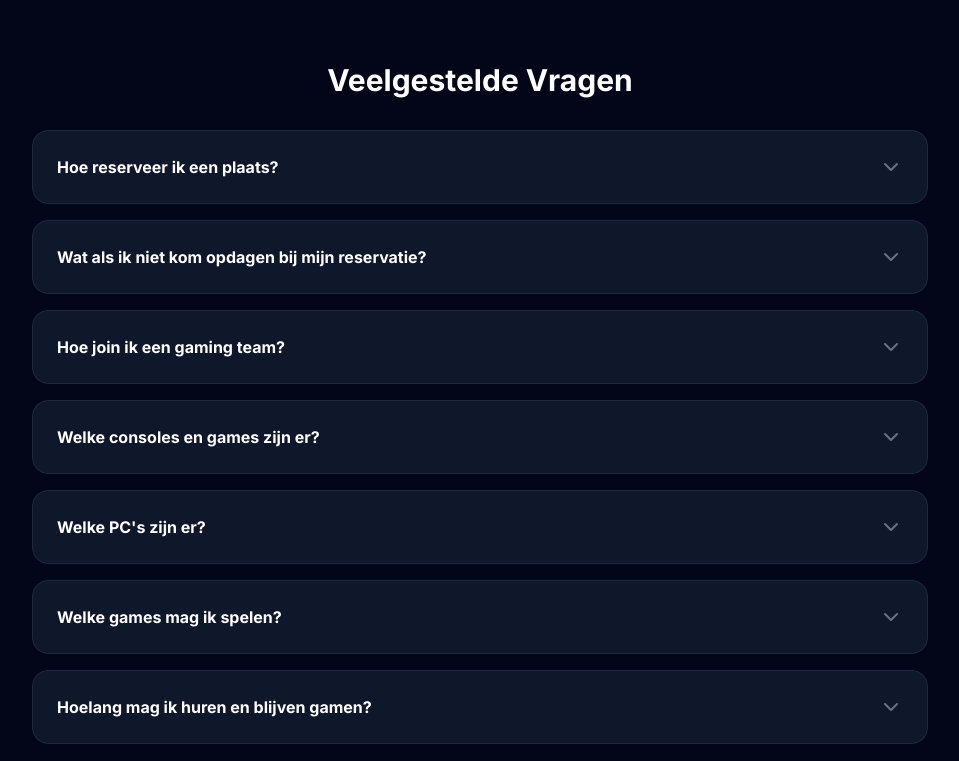
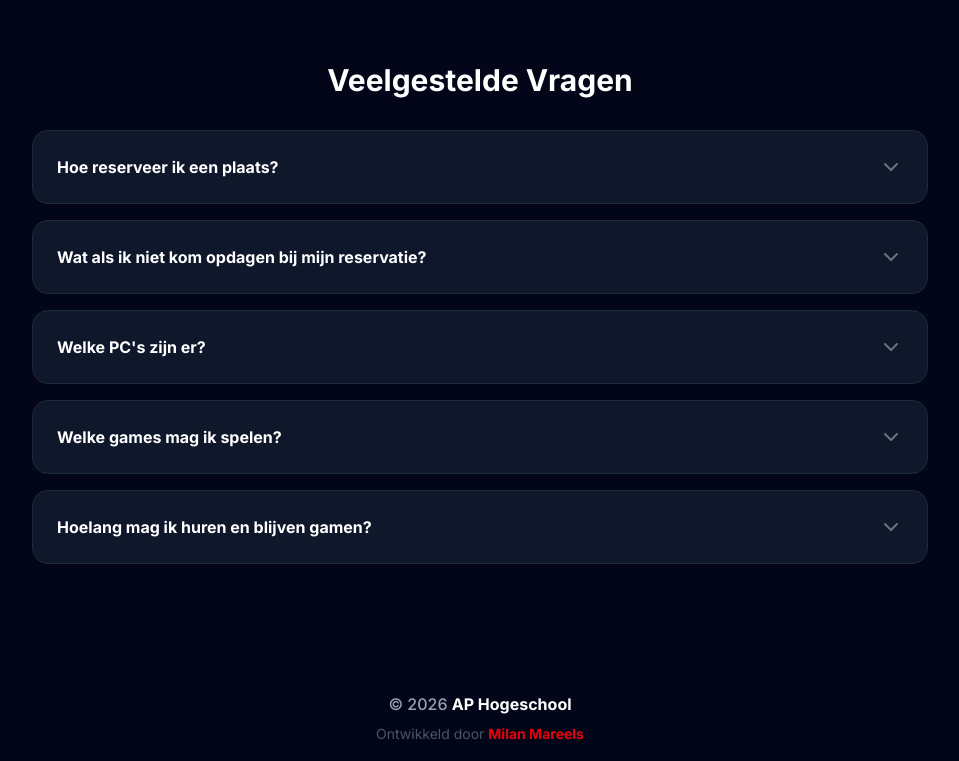
Before and after one commit to MilanMareels/ap-gaming-hub, a Next.js app: page /info in a window 1280 px wide. Shown: the part 583-1344 px from the top of the page, without its empty margins (160-1119 px from the left). Built offline with nearby package versions, Linux system fonts and the light colour scheme; no server answers; the database is empty.

Commit message:
feat: change in rooster

```diff
--- /dev/null
+++ b/app/data/faq.ts
@@ -0,0 +1,22 @@
+export const faqs = [
+  {
+    question: "Hoe reserveer ik een plaats?",
+    answer: "Ga naar de 'Reservations' pagina via het menu. Vul je studentennummer en AP-email in, kies of je een PC of PS5 wilt gebruiken, en selecteer een beschikbaar tijdslot.",
+  },
+  {
+    question: "Wat als ik niet kom opdagen bij mijn reservatie?",
+    answer: "Als je verhinderd bent, annuleer dan tijdig via Discord of mail. Bij een 'no-show' zonder afmelding krijg je een waarschuwing. Bij herhaling kan je account tijdelijk geblokkeerd worden.",
+  },
+  {
+    question: "Welke PC's zijn er?",
+    answer: "Onze e-sports ruimte beschikt over High-End gaming PC's met krachtige RTX 40-series videokaarten en snelle processoren, gekoppeld aan 240Hz monitoren voor competitieve gameplay.",
+  },
+  {
+    question: "Welke games mag ik spelen?",
+    answer: "Je mag alle vooraf geïnstalleerde games spelen (o.a. Valorant, LoL, CS2, Overwatch 2). Het installeren van eigen software of illegale content is streng verboden.",
+  },
+  {
+    question: "Hoelang mag ik huren en blijven gamen?",
+    answer: "Je kan maximaal 2 uur per dag reserveren. Dit limiet zorgt ervoor dat zoveel mogelijk studenten gebruik kunnen maken van de faciliteiten.",
+  },
+];
--- a/app/info/page.tsx
+++ b/app/info/page.tsx
@@ -5,6 +5,7 @@ import { doc, getDoc } from "firebase/firestore";
 import { Shield, MessageCircle, ChevronDown, ChevronUp, ClipboardList } from "lucide-react";
 import { db } from "../lib/firebase";
 import { ScrollReveal } from "../components/ScrollReveal";
+import { faqs } from "../data/faq";
 
 export default function InfoPage() {
   const [openIndex, setOpenIndex] = useState<number | null>(null);
@@ -20,38 +21,6 @@ export default function InfoPage() {
     };
     fetchSettings();
   }, []);
-
-  const faqs = [
-    {
-      question: "Hoe reserveer ik een plaats?",
-      answer: "Ga naar de 'Reservations' pagina via het menu. Vul je studentennummer en AP-email in, kies of je een PC of PS5 wilt gebruiken, en selecteer een beschikbaar tijdslot.",
-    },
-    {
-      question: "Wat als ik niet kom opdagen bij mijn reservatie?",
-      answer:
-        "Als je verhinderd bent, annuleer dan tijdig via Discord of mail. Bij een 'no-show' zonder afmelding krijg je een waarschuwing. Bij herhaling kan je account tijdelijk geblokkeerd worden.",
-    },
-    {
-      question: "Hoe join ik een gaming team?",
-      answer: "",
-    },
-    {
-      question: "Welke consoles en games zijn er?",
-      answer: "We hebben meerdere PlayStation 5 games zoals  vooraf geïnstalleerd.",
-    },
-    {
-      question: "Welke PC's zijn er?",
-      answer: "Onze e-sports ruimte beschikt over High-End gaming PC's met krachtige RTX 40-series videokaarten en snelle processoren, gekoppeld aan 240Hz monitoren voor competitieve gameplay.",
-    },
-    {
-      question: "Welke games mag ik spelen?",
-      answer: "Je mag alle vooraf geïnstalleerde games spelen (o.a. Valorant, LoL, CS2, Overwatch 2). Het installeren van eigen software of illegale content is streng verboden.",
-    },
-    {
-      question: "Hoelang mag ik huren en blijven gamen?",
-      answer: "Je kan maximaal 2 uur per dag reserveren. Dit limiet zorgt ervoor dat zoveel mogelijk studenten gebruik kunnen maken van de faciliteiten.",
-    },
-  ];
 
   return (
     <ScrollReveal direction="up">
--- a/app/schedule/page.tsx
+++ b/app/schedule/page.tsx
@@ -7,6 +7,8 @@ import { ScrollReveal } from "../components/ScrollReveal";
 
 export default function SchedulePage() {
   const [schedule, setSchedule] = useState<any[]>([]);
+
+  const refeshTime: number = 60000;
 
   // Standaard status is gesloten (Rood)
   const [liveStatus, setLiveStatus] = useState({
@@ -36,13 +38,11 @@ export default function SchedulePage() {
       const now = new Date();
       const daysMap = ["Zondag", "Maandag", "Dinsdag", "Woensdag", "Donderdag", "Vrijdag", "Zaterdag"];
 
-      const currentDayName = daysMap[now.getDay()]; // Haal de naam van vandaag op
+      const currentDayName = daysMap[now.getDay()];
       const currentMins = now.getHours() * 60 + now.getMinutes();
 
-      // Zoek het schema van vandaag in de gefilterde schedule
       const todaySchedule = schedule.find((d: any) => d.day === currentDayName);
 
-      // Als er vandaag geen schema is gevonden (dus ook in het weekend), zet op GESLOTEN
       if (!todaySchedule) {
         setLiveStatus({ status: "CLOSED", label: "Gesloten", color: "red" });
         return;
@@ -90,11 +90,9 @@ export default function SchedulePage() {
     };
 
     check();
-    const interval = setInterval(check, 60000); // Elke minuut updaten
+    const interval = setInterval(check, refeshTime); // Elke minuut updaten
     return () => clearInterval(interval);
   }, [schedule]);
-
-  // --- STYLING HELPERS ---
 
   const getStatusClasses = () => {
     switch (liveStatus.color) {
```
